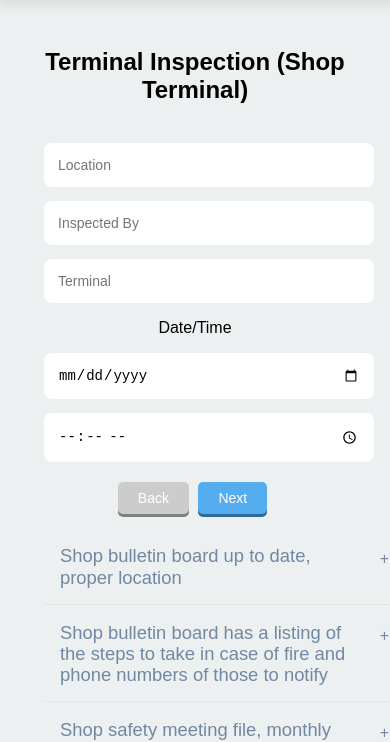
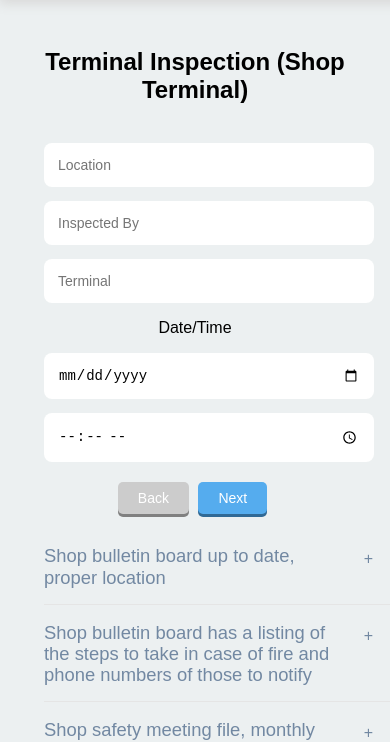
Before and after one commit to Concepsheon/frt_app, a plain HTML site: page tis.html in a window 390 px wide. Shown: the part 112-854 px from the top of the page. Drawn offline with Linux system fonts and the light colour scheme.

Commit message:
Update style.css

```diff
--- a/style.css
+++ b/style.css
@@ -542,7 +542,7 @@
           flex-direction: column;
           text-align: left;
           width: 100%;
-          padding: 1rem 3rem 1rem 1rem;
+          padding: 1rem 3rem 1rem 0;
           color: #7288a2;
           font-size: 1.15rem;
           font-weight: 400;
```
